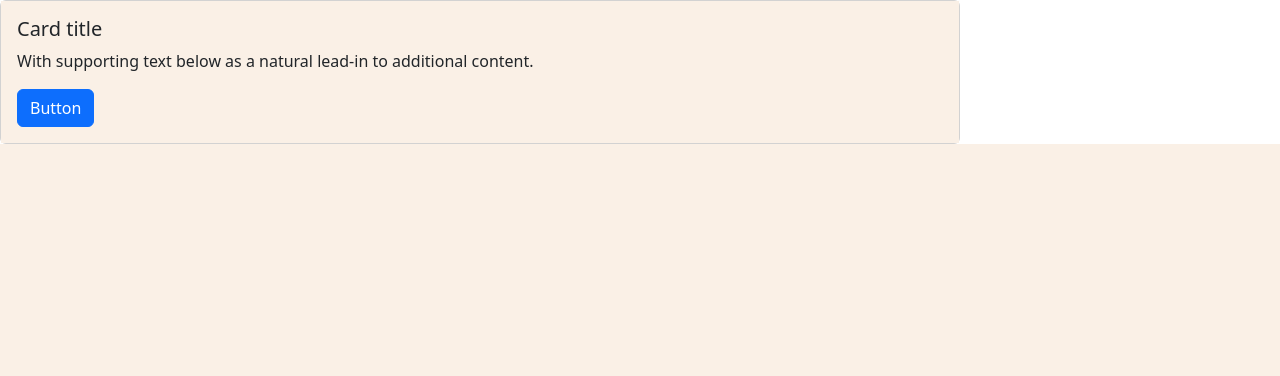
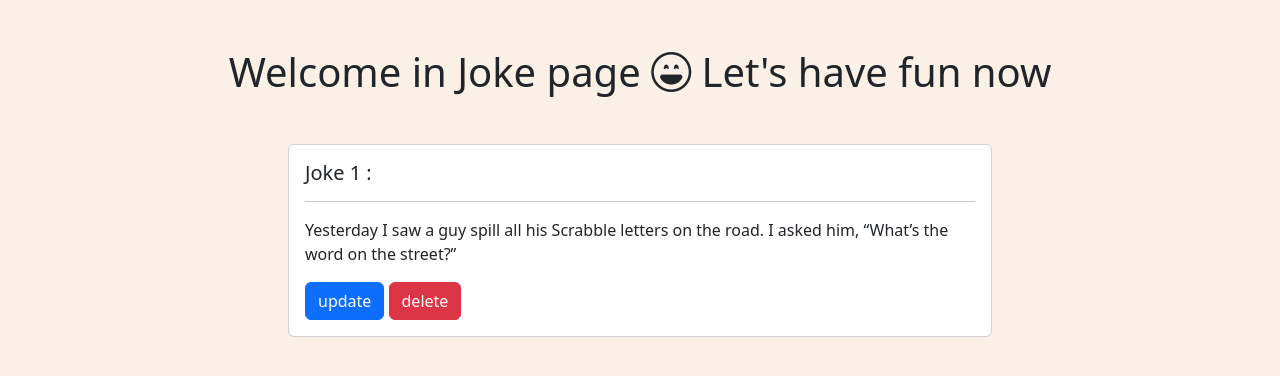
Before and after one commit to mouad5-bot/-website-joke-, a PHP site: page / in a window 1280 px wide. Shown: the top 376 px of the page. Run offline with PHP 8.4, Linux system fonts and the light colour scheme.

Commit message:
add card of joke

```diff
--- a/index.html
+++ b/index.html
@@ -6,17 +6,24 @@
     <meta name="viewport" content="width=device-width, initial-scale=1.0">
     <link rel="stylesheet" href="style.css">
     <link href="https://cdn.jsdelivr.net/npm/bootstrap@5.3.0-alpha1/dist/css/bootstrap.min.css" rel="stylesheet" integrity="sha384-GLhlTQ8iRABdZLl6O3oVMWSktQOp6b7In1Zl3/Jr59b6EGGoI1aFkw7cmDA6j6gD" crossorigin="anonymous">
+    <link rel="stylesheet" href="https://cdn.jsdelivr.net/npm/bootstrap-icons@1.10.3/font/bootstrap-icons.css">
     <title>Joke | Fun</title>
 </head>
 <body>
-
-<div class="card w-75 mb-3">
-  <div class="card-body">
-    <h5 class="card-title">Card title</h5>
-    <p class="card-text">With supporting text below as a natural lead-in to additional content.</p>
-    <a href="#" class="btn btn-primary">Button</a>
+  <div class="">
+    <h1 class="text-center m-5">Welcome in Joke page <i class="bi bi-emoji-laughing"></i> Let's have fun now </h1>
   </div>
-</div>
+  <div class="card_container">
+    <div class="card mb-3">
+      <div class="card-body">
+        <h5 class="card-title">Joke 1 :</h5>
+        <hr>
+        <p class="card-text">Yesterday I saw a guy spill all his Scrabble letters on the road. I asked him, “What’s the word on the street?”</p>
+        <a href="#" class="btn btn-primary">update</a>
+        <a href="#" class="btn btn-danger">delete</a>
+      </div>
+    </div>
+  </div>
 
 <script src="main.js"></script>
 </body>
--- a/style.css
+++ b/style.css
@@ -1,3 +1,15 @@
-*{
+/* *{
     background-color: linen;
+} */
+body{
+    background-color: linen!important;
 }
+
+.card_container{
+    display: flex;
+    justify-content: center ;
+}
+
+.card {
+    width: 55%;
+}
```
